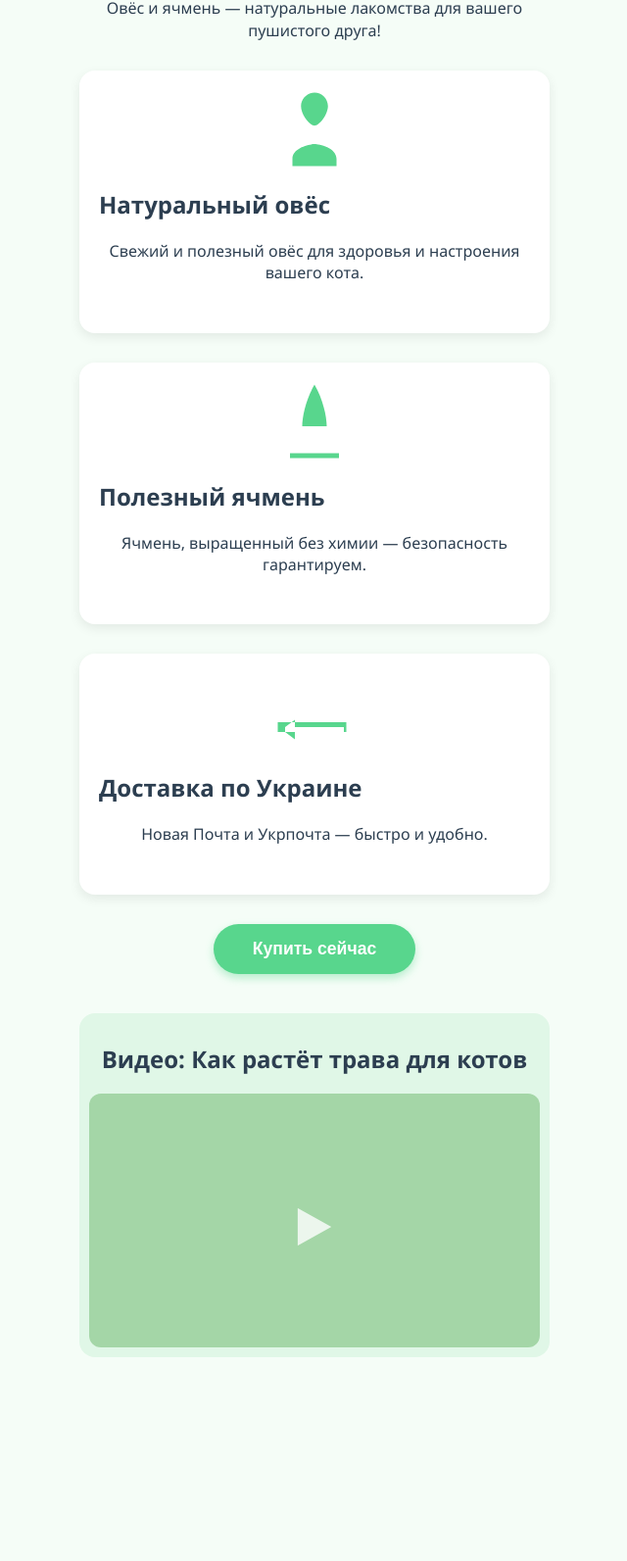
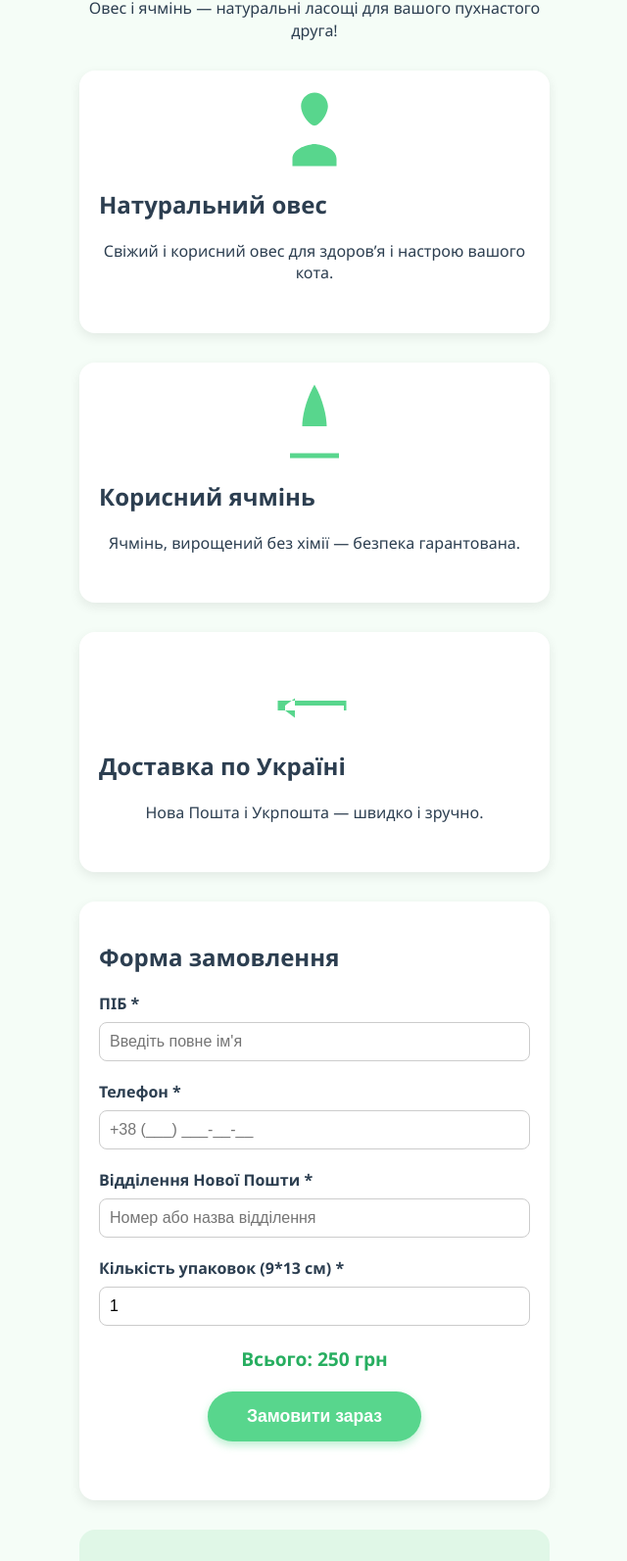
Before and after one commit to chikaraakuma/catgrass, a plain HTML site: page index.html in a window 1280 px wide. Shown: the part 97-1690 px from the top of the page at 98% size, without its empty margins (319-959 px from the left). Before the commit the page ends 1532 px from the top, so only its background shows below. Drawn offline with Linux system fonts and the light colour scheme.

Commit message:
Update index.html
v.3

```diff
--- a/index.html
+++ b/index.html
@@ -1,11 +1,10 @@
 <!DOCTYPE html>
-<html lang="ru">
+<html lang="uk">
 <head>
 <meta charset="UTF-8" />
 <meta name="viewport" content="width=device-width, initial-scale=1" />
-<title>Трава для котов - Овёс и Ячмень</title>
+<title>Трава для котів - Овес і Ячмінь</title>
 <style>
-  /* Общие стили и минимализм */
   body {
     font-family: "Segoe UI", Tahoma, Geneva, Verdana, sans-serif;
     margin: 0; padding: 0;
@@ -45,8 +44,6 @@
   button:hover {
     background: #45b06a;
   }
-
-  /* Цветные блоки */
   .block {
     background: white;
     border-radius: 16px;
@@ -60,15 +57,12 @@
   .block:nth-child(1) { animation-delay: 0.2s; }
   .block:nth-child(2) { animation-delay: 0.4s; }
   .block:nth-child(3) { animation-delay: 0.6s; }
-
   @keyframes fadeInUp {
     to {
       opacity: 1;
       transform: translateY(0);
     }
   }
-
-  /* SVG стили */
   svg {
     display: block;
     margin: 0 auto 15px;
@@ -76,8 +70,6 @@
     height: 80px;
     fill: #58d68d;
   }
-
-  /* Блок видео */
   .video-block {
     position: relative;
     background: #e0f7e7;
@@ -89,7 +81,7 @@
   .video-placeholder {
     position: relative;
     width: 100%;
-    padding-top: 56.25%; /* 16:9 aspect ratio */
+    padding-top: 56.25%;
     background: #a4d6a7;
     border-radius: 12px;
     cursor: pointer;
@@ -112,53 +104,144 @@
     border: none;
     border-radius: 12px;
   }
+
+  /* Форма замовлення */
+  form {
+    background: white;
+    border-radius: 16px;
+    box-shadow: 0 4px 12px rgba(0,0,0,0.08);
+    padding: 20px;
+    margin-bottom: 30px;
+  }
+  label {
+    display: block;
+    margin-bottom: 8px;
+    font-weight: 600;
+  }
+  input[type="text"],
+  input[type="tel"],
+  select,
+  input[type="number"] {
+    width: 100%;
+    padding: 10px;
+    margin-bottom: 20px;
+    border-radius: 8px;
+    border: 1px solid #ccc;
+    font-size: 1rem;
+    box-sizing: border-box;
+  }
+  input[type="number"] {
+    -moz-appearance: textfield;
+  }
+  input[type="number"]::-webkit-inner-spin-button,
+  input[type="number"]::-webkit-outer-spin-button {
+    -webkit-appearance: none;
+    margin: 0;
+  }
+  .total-price {
+    font-weight: 700;
+    font-size: 1.2rem;
+    text-align: center;
+    margin-bottom: 20px;
+    color: #27ae60;
+  }
 </style>
 </head>
 <body>
   <div class="container">
-    <h1>Трава для котов</h1>
-    <p>Овёс и ячмень — натуральные лакомства для вашего пушистого друга!</p>
+    <h1>Трава для котів</h1>
+    <p>Овес і ячмінь — натуральні ласощі для вашого пухнастого друга!</p>
 
     <div class="block">
-      <!-- Иконка кота -->
       <svg viewBox="0 0 64 64" xmlns="http://www.w3.org/2000/svg">
         <path d="M32 2c-6 0-11 5-11 11 0 7 7 16 11 16s11-9 11-16c0-6-5-11-11-11zM14 56c0-9 14-12 18-12s18 3 18 12v6H14v-6z"/>
       </svg>
-      <h2>Натуральный овёс</h2>
-      <p>Свежий и полезный овёс для здоровья и настроения вашего кота.</p>
+      <h2>Натуральний овес</h2>
+      <p>Свіжий і корисний овес для здоров’я і настрою вашого кота.</p>
     </div>
 
     <div class="block">
-      <!-- Иконка травы -->
       <svg viewBox="0 0 64 64" xmlns="http://www.w3.org/2000/svg">
         <path d="M32 2c-7 12-10 26-10 34h20c0-8-3-22-10-34zM12 58h40v4H12z"/>
       </svg>
-      <h2>Полезный ячмень</h2>
-      <p>Ячмень, выращенный без химии — безопасность гарантируем.</p>
+      <h2>Корисний ячмінь</h2>
+      <p>Ячмінь, вирощений без хімії — безпека гарантована.</p>
     </div>
 
     <div class="block">
-      <!-- Иконка доставки -->
       <svg viewBox="0 0 64 64" xmlns="http://www.w3.org/2000/svg">
         <path d="M2 40h56v8H2zM8 48l8 6v-6h40v-4H16v-6l-8 6z"/>
       </svg>
-      <h2>Доставка по Украине</h2>
-      <p>Новая Почта и Укрпочта — быстро и удобно.</p>
+      <h2>Доставка по Україні</h2>
+      <p>Нова Пошта і Укрпошта — швидко і зручно.</p>
     </div>
 
-    <button onclick="alert('Спасибо за покупку! Мы свяжемся с вами.')">Купить сейчас</button>
+    <form id="orderForm">
+      <h2>Форма замовлення</h2>
+
+      <label for="fullname">ПІБ *</label>
+      <input type="text" id="fullname" name="fullname" required placeholder="Введіть повне ім'я" />
+
+      <label for="phone">Телефон *</label>
+      <input type="tel" id="phone" name="phone" required placeholder="+38 (___) ___-__-__" pattern="^\+?[\d\s\-()]{7,}$" />
+
+      <label for="np-branch">Відділення Нової Пошти *</label>
+      <input type="text" id="np-branch" name="np-branch" required placeholder="Номер або назва відділення" />
+
+      <label for="quantity">Кількість упаковок (9*13 см) *</label>
+      <input type="number" id="quantity" name="quantity" min="1" value="1" required />
+
+      <div class="total-price" id="totalPrice">Всього: 250 грн</div>
+
+      <button type="submit">Замовити зараз</button>
+    </form>
 
     <div class="video-block">
-      <h2>Видео: Как растёт трава для котов</h2>
+      <h2>Відео: Як росте трава для котів</h2>
       <div class="video-placeholder" id="video-placeholder"></div>
     </div>
   </div>
 
-  <script>
-    // При клике по плейсхолдеру подставляем видео YouTube
-    document.getElementById('video-placeholder').onclick = function() {
-      this.innerHTML = '<iframe src="https://www.youtube.com/embed/72fDgcqQW7k?autoplay=1" allow="autoplay; encrypted-media" allowfullscreen></iframe>';
+<script>
+  // Відео по кліку
+  document.getElementById('video-placeholder').onclick = function() {
+    this.innerHTML = '<iframe src="https://www.youtube.com/embed/72fDgcqQW7k?autoplay=1" allow="autoplay; encrypted-media" allowfullscreen></iframe>';
+  };
+
+  // Обрахунок ціни
+  const pricePerPack = 250;
+  const quantityInput = document.getElementById('quantity');
+  const totalPrice = document.getElementById('totalPrice');
+
+  quantityInput.addEventListener('input', () => {
+    let qty = parseInt(quantityInput.value);
+    if (isNaN(qty) || qty < 1) qty = 1;
+    totalPrice.textContent = `Всього: ${qty * pricePerPack} грн`;
+  });
+
+  // Обробка форми
+  document.getElementById('orderForm').addEventListener('submit', function(e) {
+    e.preventDefault();
+
+    if (!this.checkValidity()) {
+      alert('Будь ласка, заповніть усі обов\'язкові поля правильно.');
+      return;
     }
-  </script>
+
+    const fullname = this.fullname.value.trim();
+    const phone = this.phone.value.trim();
+    const branch = this['np-branch'].value.trim();
+    const quantity = parseInt(this.quantity.value);
+
+    if (quantity < 1) {
+      alert('Кількість упаковок має бути не менше 1.');
+      return;
+    }
+
+    alert(`Дякуємо за замовлення, ${fullname}!\nТелефон: ${phone}\nВідділення НП: ${branch}\nКількість: ${quantity} упаковок\nЗагальна сума: ${quantity * pricePerPack} грн\n\nМи з Вами зв’яжемося найближчим часом.`);
+    this.reset();
+    totalPrice.textContent = `Всього: ${pricePerPack} грн`;
+  });
+</script>
 </body>
 </html>
```
